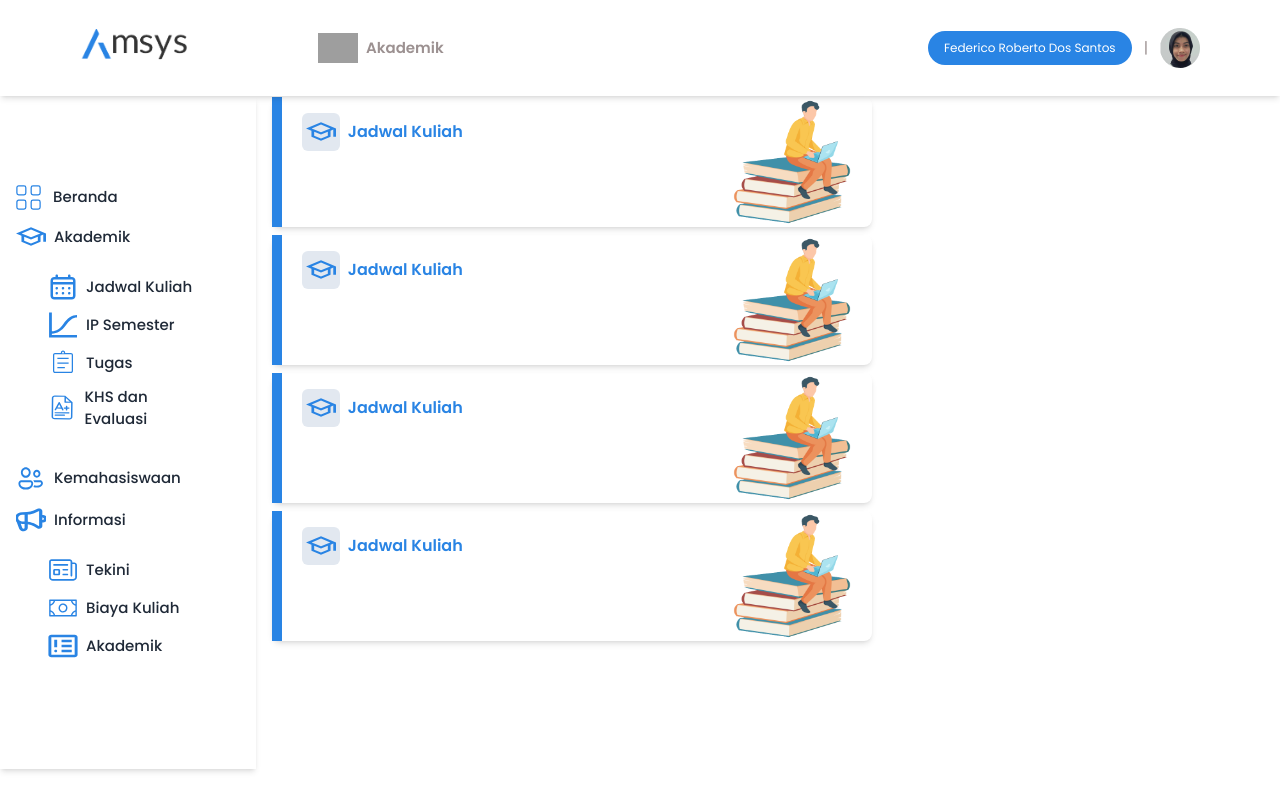
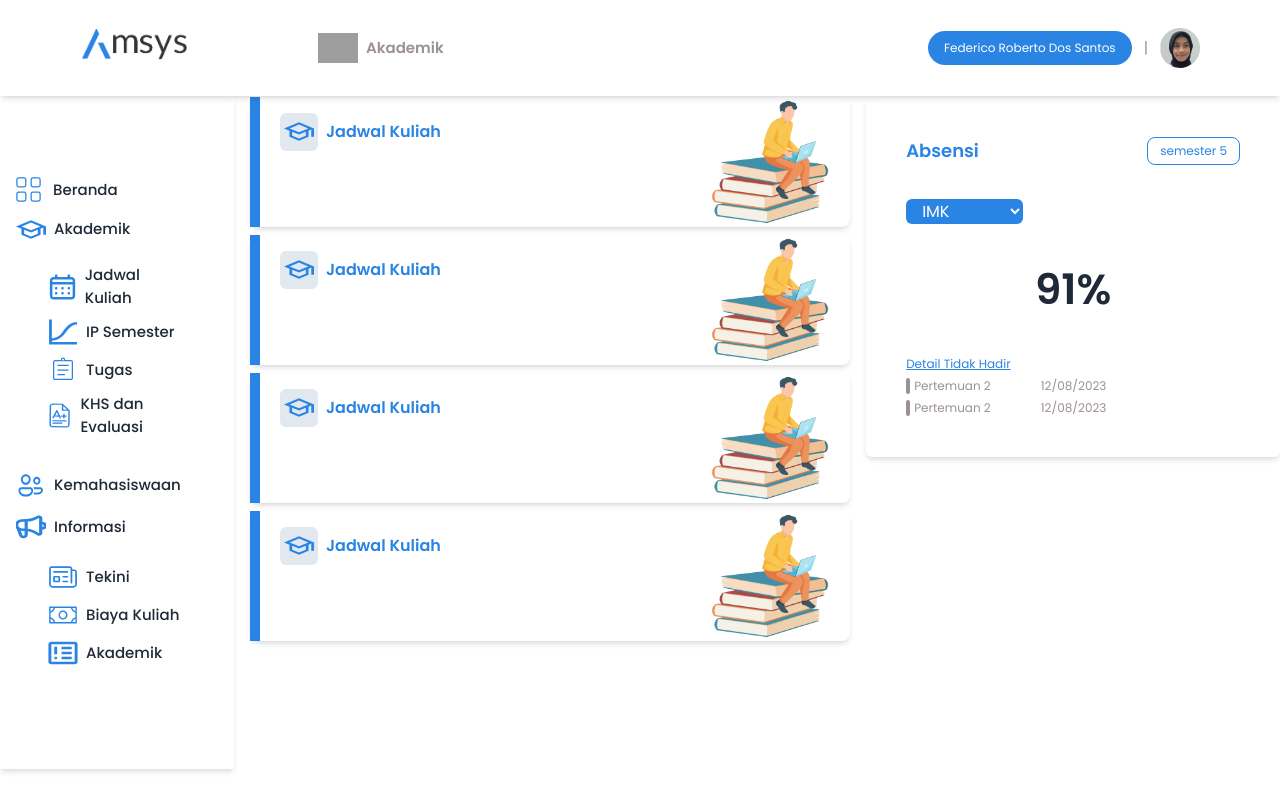
Before and after one commit to Hilaladiii/amsys, a React (Vite) app: page /akademik in a window 1280 px wide. Built offline with nearby package versions, Linux system fonts and the light colour scheme; grey boxes are pictures that could not be loaded; what tailwindcss-animated would draw is missing.

Commit message:
add card absensi

```diff
--- /dev/null
+++ b/src/Components/Fragments/CardAbsensi.jsx
@@ -0,0 +1,39 @@
+
+
+const CardAbsensi = () => {
+  return (
+    <div className="w-[450px] flex flex-col justify-between  p-10 rounded-md shadow-md ">
+          <div className="flex flex-row justify-between items-center">
+            <h1 className="text-[18px] text-tBlue font-semibold">Absensi</h1>
+            <div className="text-tBlue text-[12px] border-[1px] border-tBlue px-3 py-1 rounded-lg">
+              semester 5
+            </div>
+          </div>
+          <select name="mata_kuliah" id="" className="w-[35%] bg-tBlue text-white rounded-md px-3">
+            <option value="imk">IMK</option>
+            <option value="imk">BASIS DATA</option>
+          </select>
+          <span className="mx-auto text-[42px] font-semibold">91%</span>
+          <div className="w-[60%] flex flex-col gap-1">
+            <h1 className="text-[12px] text-tBlue underline">Detail Tidak Hadir</h1>
+            <div className="flex flex-row justify-between text-[#9C9191] text-[12px]">
+              <div className="flex flex-row items-center gap-1">
+                <div className="w-1 h-4 bg-[#9C9191] rounded-md"/>
+                <span>Pertemuan 2</span>
+              </div>
+              <span>12/08/2023</span>
+            </div>
+            <div className="flex flex-row justify-between text-[#9C9191] text-[12px]">
+              <div className="flex flex-row items-center gap-1">
+                <div className="w-1 h-4 bg-[#9C9191] rounded-md"/>
+                <span>Pertemuan 2</span>
+              </div>
+              <span>12/08/2023</span>
+            </div>
+
+          </div>
+    </div>
+  )
+}
+
+export default CardAbsensi
--- a/src/Pages/akademikPage.jsx
+++ b/src/Pages/akademikPage.jsx
@@ -1,3 +1,4 @@
+import CardAbsensi from "../Components/Fragments/CardAbsensi"
 import CardAkademik from "../Components/Fragments/CardAkademik"
 import Navbar, { NavbarLeft } from "../Components/Fragments/Navbar"
 
@@ -13,6 +14,7 @@ const AkademikPage = () => {
           <CardAkademik/>
           <CardAkademik/>
         </div>
+        <CardAbsensi/>
 
       </div>
 
```
